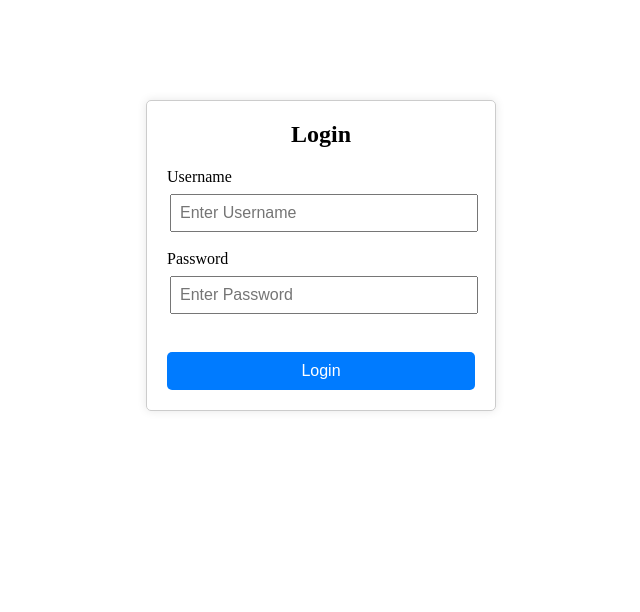
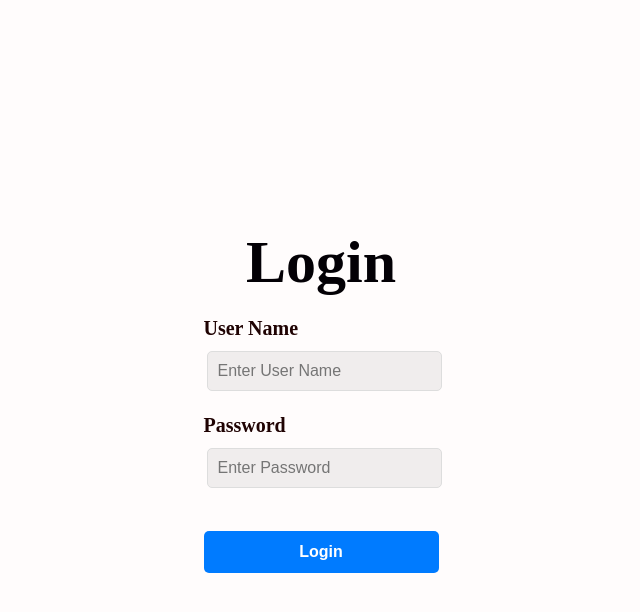
Before and after one commit to Jakirul458/gfst-frontend, a React (Vite) app: page /findsavingaccount in a window 1280 px wide. Shown: the top 612 px of the page, without its empty margins (319-959 px from the left). Built offline with nearby package versions, Linux system fonts and the light colour scheme.

Commit message:
add login page design

```diff
--- a/index.html
+++ b/index.html
@@ -4,7 +4,7 @@
     <meta charset="UTF-8" />
     <link rel="icon" type="image/svg+xml" href="/vite.svg" />
     <meta name="viewport" content="width=device-width, initial-scale=1.0" />
-    <title>gfst</title>
+    <title>Golden Future Supportive Trust</title>
   </head>
   <body>
     <div id="root"></div>
--- a/src/App.css
+++ b/src/App.css
@@ -19,49 +19,170 @@ body {
     padding: 5px 1px;
   }
     */
+ /* Reset default styles */
 
 
- .login-container {
-    width: 350px;
-    margin: 100px auto;
-    padding: 20px;
-    border: 1px solid #ccc;
-    border-radius: 5px;
-    box-shadow: 0 0 10px rgba(0, 0, 0, 0.1);
+
+
+ /*
+* {
+  margin: 0;
+  padding: 0;
+  box-sizing: border-box;
+  font-family: Arial, sans-serif;
 }
 
+Body background and centering
+body {
+
+  justify-content: center;
+  align-items: center;
+  height: 100vh;
+  background: #f0f2f5;
+  margin: 0;
+}
+
+.login-container {
+  justify-content: center;
+  align-items: center;
+  display: flex;
+  width: 400px;
+  padding: 30px;
+  border: 1px solid #ddd;
+  border-radius: 10px;
+  box-shadow: 0 4px 8px rgba(0, 0, 0, 0.1);
+  background: white;
+}
+
+// Header style
 .login-container h2 {
   text-align: center;
   margin-bottom: 20px;
+  color: #333;
 }
 
+// Form field styling
 .login-container form div {
-    margin-bottom: 15px;
+  margin-bottom: 20px;
 }
 
+// Label styling
 .login-container label {
   display: block;
-    margin-bottom: 5px;
+  margin-bottom: 8px;
+  color: #555;
+  font-weight: bold;
 }
 
+//Input field styling
 .login-container input {
   width: 100%;
-    padding: 8px;
-    box-sizing: border-box;
+  padding: 10px;
+  border: 1px solid #ddd;
+  border-radius: 5px;
+  font-size: 16px;
+  color: #333;
+  background: #f9f9f9;
 }
 
+// Focus state for input fields
+.login-container input:focus {
+  border-color: #007bff;
+  background: #fff;
+}
+
+// Button styling
 .login-container button {
   width: 100%;
-
-    padding: 10px;
+  padding: 12px;
   background-color: #007bff;
   color: white;
   border: none;
   border-radius: 5px;
   cursor: pointer;
+  font-size: 16px;
+  font-weight: bold;
+  transition: background-color 0.3s;
+}
+
+//Hover state for button
+.login-container button:hover {
+  background-color: #0056b3;
+}
+
+*/
+
+.login-container {
+  display: flex;
+  flex-direction: column;
+  justify-content: center;
+  align-items: center;
+  height: 100vh;
+
+  border-radius: 10px;
+  box-shadow: 0 4px 8px rgba(221, 23, 23, 0.1);
+  background: rgb(255, 252, 252);
 
 }
 
+.login-container form {
+  display: flex;
+  flex-direction: column;
+
+}
+
+.login-container div {
+  margin-bottom: 20px;
+
+}
+
+/* Ensure main content takes full screen */
+.main-content {
+  display: flex;
+  height: 100vh;
+}
+.login-container h2 {
+  text-align: center;
+  font-size: 60px;
+  margin-bottom: 20px;
+  color: #030005;
+}
+
+.login-container form div {
+  margin-bottom: 20px;
+}
+.login-container label {
+  display: block;
+  margin-bottom: 8px;
+  color: #1f0202;
+  font-weight: bold;
+  font-size: 20px;
+}
+.login-container input {
+  width: 100%;
+  padding: 10px;
+  border: 1px solid #ddd;
+  border-radius: 5px;
+  font-size: 16px;
+  color: #333;
+  background: #f0eded;
+}
+.login-container input:focus {
+  border-color: #007bff;
+  background: #fff;
+}
+.login-container button {
+  width: 100%;
+  padding: 12px;
+  background-color: #007bff;
+  color: white;
+  border: none;
+  border-radius: 5px;
+  cursor: pointer;
+  font-size: 16px;
+  font-weight: bold;
+  transition: background-color 0.3s;
+}
 .login-container button:hover {
   background-color: #0056b3;
 }
--- a/src/App.jsx
+++ b/src/App.jsx
@@ -184,9 +184,8 @@ export default App
 
 // export default App;
 
-
 import React, { useState } from 'react';
-import { BrowserRouter as Router, Routes, Route, } from 'react-router-dom';
+import { BrowserRouter as Router, Routes, Route } from 'react-router-dom';
 import Navbar from './components/Navbar';
 import SideBar from './components/SideBar';
 import './App.css';
@@ -214,7 +213,7 @@ function App() {
 
   if (isAuthenticated) {
     return (
-      <div className="main-content">
+      <div className="authenticated-container">
         <Navbar handleLogout={handleLogout} />
         <SideBar />
       </div>
@@ -225,10 +224,10 @@ function App() {
         <h2>Login</h2>
         <form onSubmit={handleLogin}>
           <div>
-            <label>Username</label>
+            <label>User Name</label>
             <input
               type="text"
-              placeholder="Enter Username"
+              placeholder="Enter User Name"
               value={username}
               onChange={(e) => setUsername(e.target.value)}
               required
--- a/src/pages/FindSavaingAccount.jsx
+++ b/src/pages/FindSavaingAccount.jsx
@@ -233,7 +233,6 @@ const FindSavingAccount = () => {
 
 export default FindSavingAccount;
 */
-
 import React, { useState } from 'react';
 import './FindSavingAccount.css';
 
@@ -284,11 +283,11 @@ const FindSavingAccount = () => {
       {accountInfo && (
         <div className="account-info">
           <h2>Account Information</h2>
-          <p><strong>Account No:</strong> {accountInfo.account}</p>
+          <p><strong>Account :</strong> {accountInfo.account}</p>
           <p><strong>Name:</strong> {accountInfo.name}</p>
           <p><strong>Email:</strong> {accountInfo.email}</p>
-          <p><strong>Mobile No:</strong> {accountInfo.mobile}</p>
-          <p><strong>Aadhar No:</strong> {accountInfo.aadhar}</p>
+          <p><strong>Mobile :</strong> {accountInfo.mobile}</p>
+          <p><strong>Aadhar :</strong> {accountInfo.aadhar}</p>
           <p><strong>Address:</strong> {accountInfo.address}</p>
           <p><strong>Account Balance:</strong> ${accountInfo.balance}</p>
         </div>
```
Lines whose indentation alone changed are shown as unchanged.
